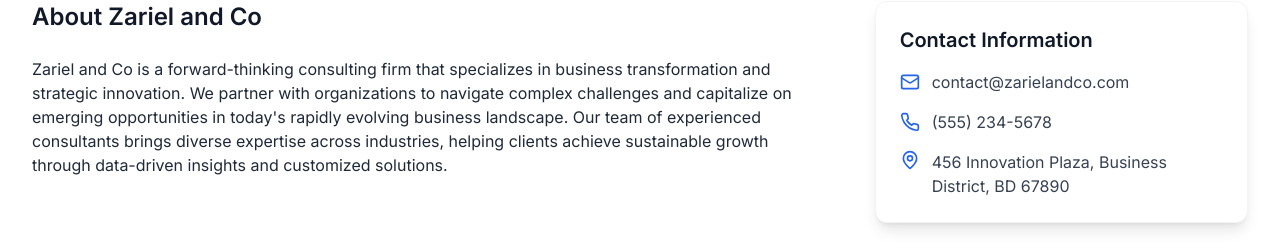
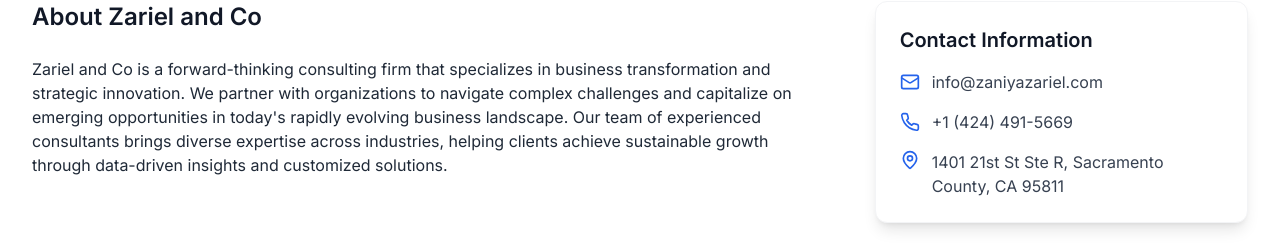
Before and after one commit to fteadmin/fte-website, a Next.js app: page /pro-tribe/zariel-and-co in a window 1280 px wide. Shown: the part 463-711 px from the top of the page. Built offline with nearby package versions, Linux system fonts and the light colour scheme.

Commit message:
added contact information for zariel and co

```diff
--- a/app/pro-tribe/zariel-and-co/page.tsx
+++ b/app/pro-tribe/zariel-and-co/page.tsx
@@ -16,9 +16,9 @@ export default function ZarielAndCoPage() {
         instagram: "https://instagram.com/zarielandco"
       }}
       contact={{
-        email: "contact@zarielandco.com",
-        phone: "(555) 234-5678",
-        address: "456 Innovation Plaza, Business District, BD 67890"
+        email: "info@zaniyazariel.com",
+        phone: "+1 (424) 491-5669",
+        address: "1401 21st St Ste R, Sacramento County, CA 95811"
       }}
     />
     <ScriptedContent />
```
